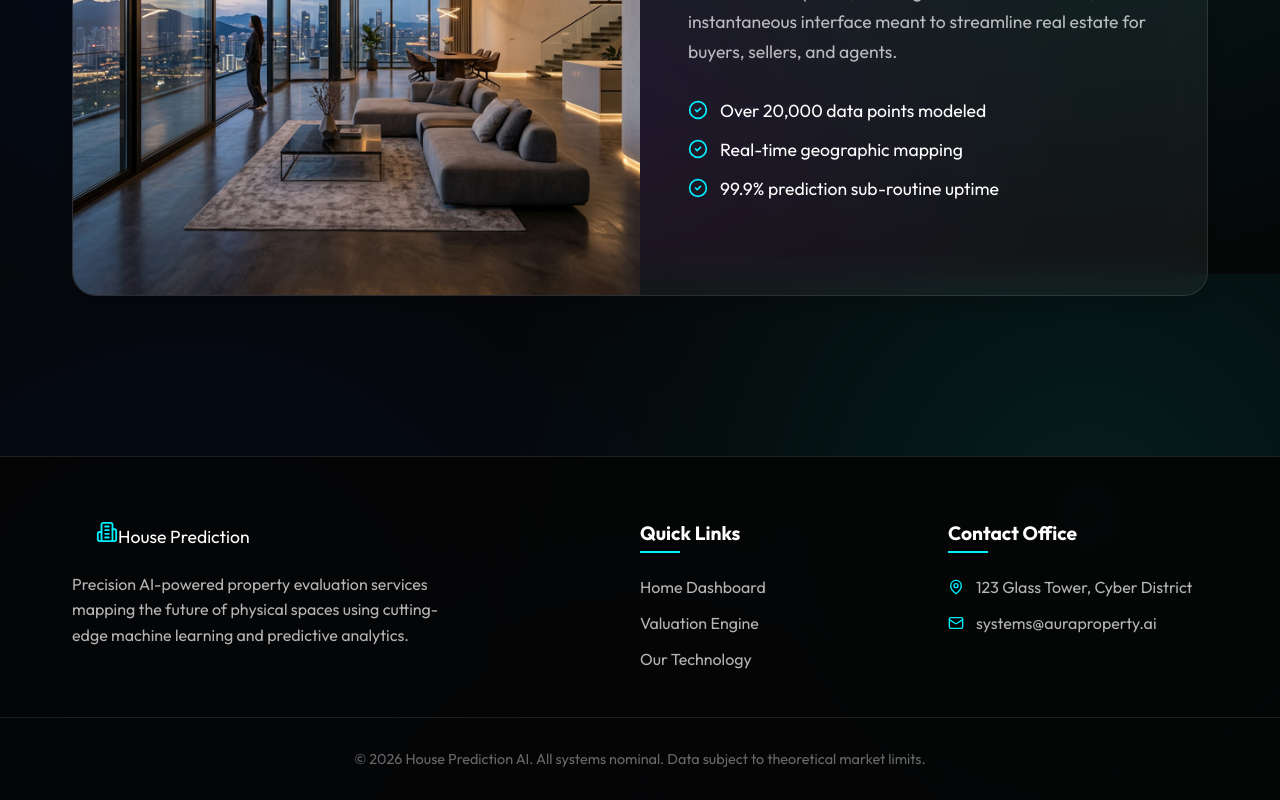
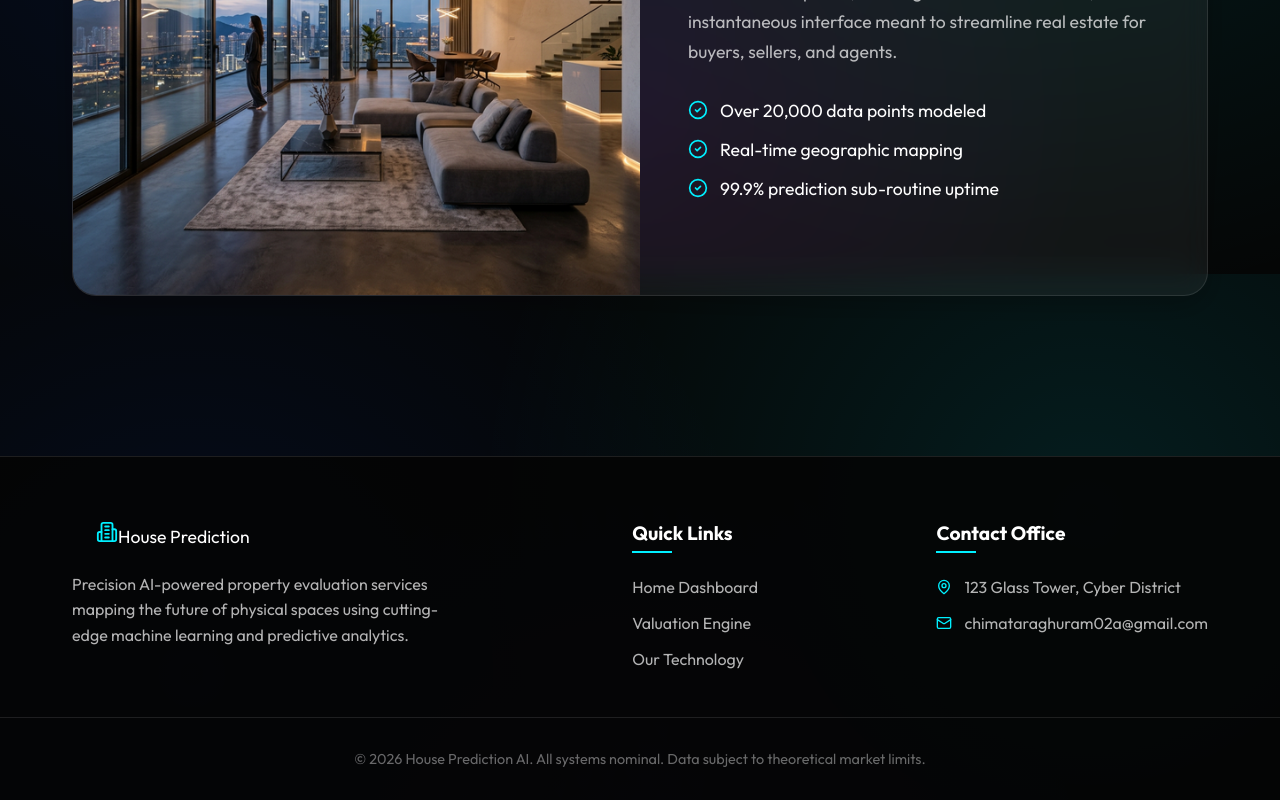
Before and after one commit to chimataraghuram/House-Prediction, a React (Vite) app: page / in a window 1280 px wide. Shown: the part 2126-2926 px from the top of the page. Built offline with nearby package versions, Linux system fonts and the light colour scheme; no server answers.

Commit message:
docs: update contact email to chimataraghuram02a@gmail.com

```diff
--- a/src/App.jsx
+++ b/src/App.jsx
@@ -360,7 +360,7 @@ function App() {
                         <h4>Contact Office</h4>
                         <div className="contact-item"><MapPin size={16} /><span>123 Glass Tower, Cyber District</span></div>
 
-                        <div className="contact-item"><Mail size={16} /><span>systems@auraproperty.ai</span></div>
+                        <div className="contact-item"><Mail size={16} /><span>chimataraghuram02a@gmail.com</span></div>
                     </div>
                 </div>
                 <div className="footer-bottom">
```
Also changed, not shown: 1 other file (tests, documents, lock files or other folders).
